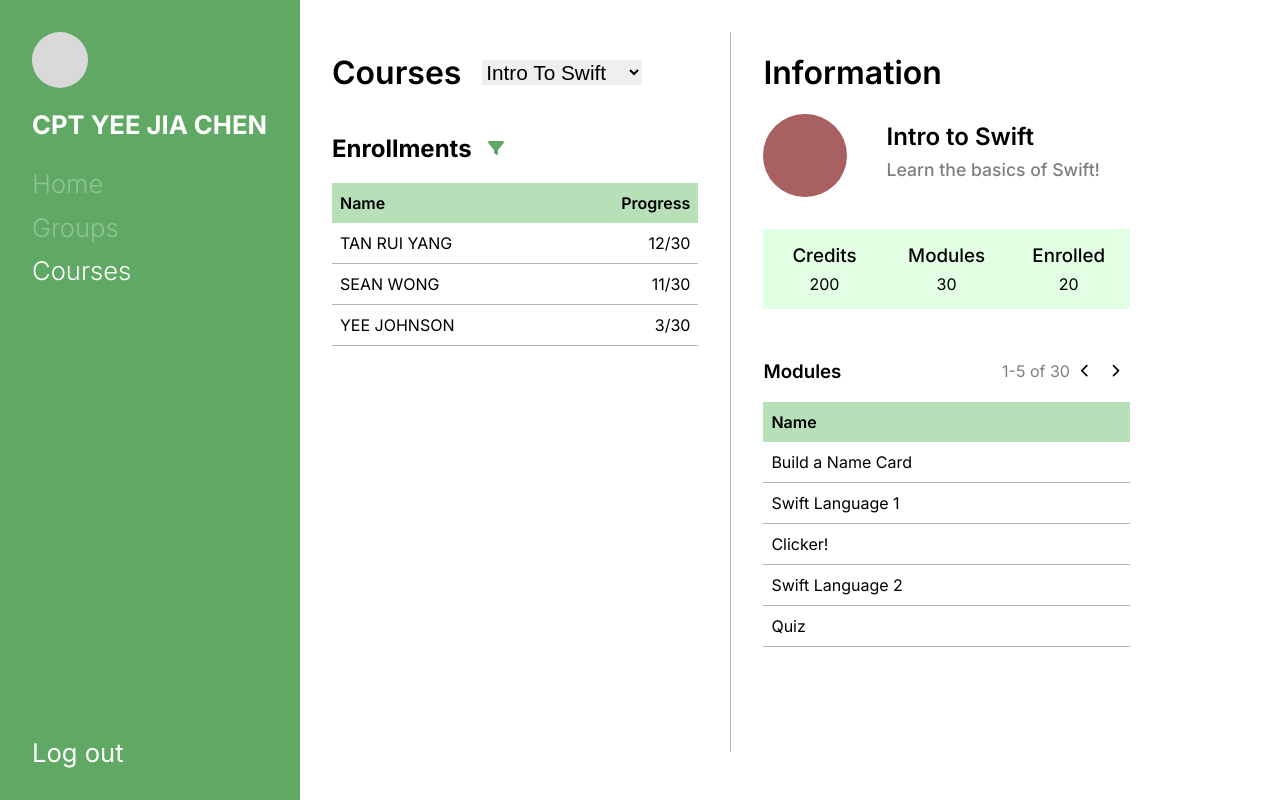
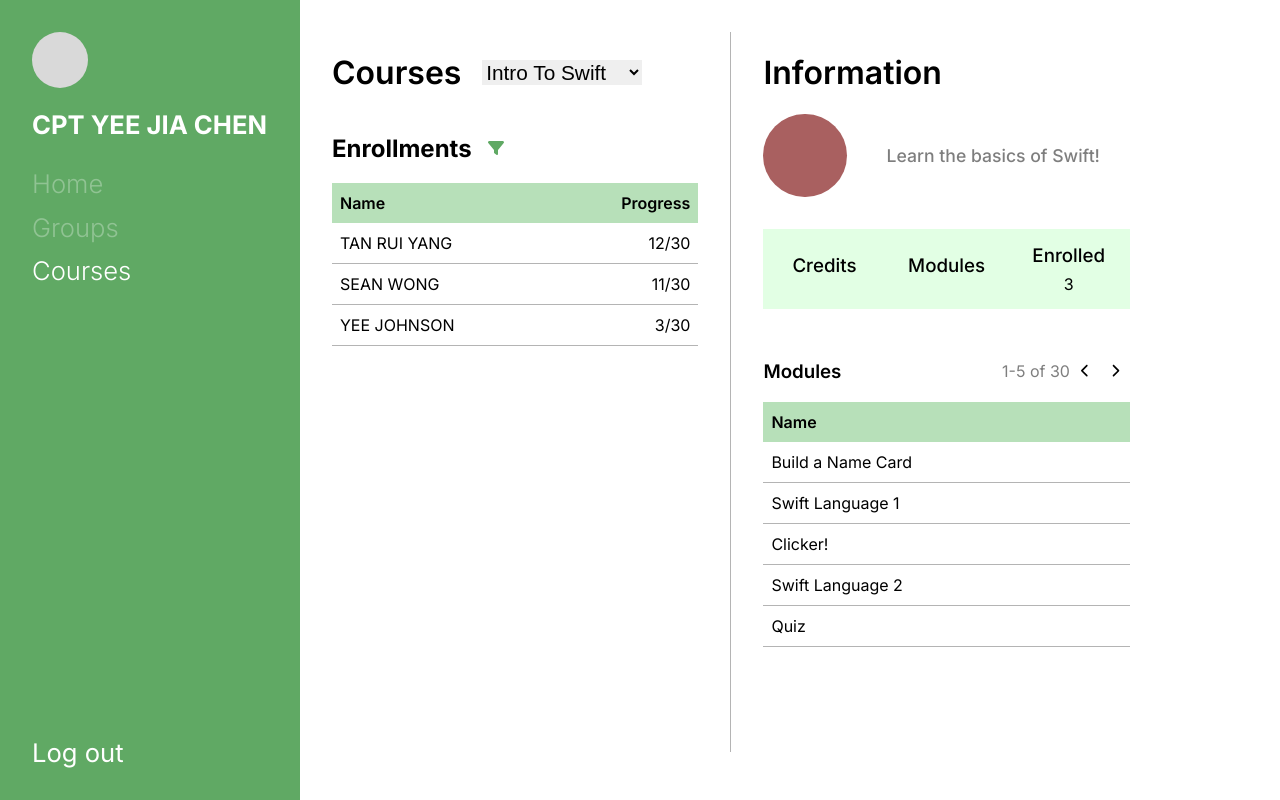
Before and after one commit to codeexp22-seb/SEBadmin, a Next.js app: page /dashboard/courses in a window 1280 px wide. Built offline with nearby package versions, Linux system fonts and the light colour scheme; no server answers; the database is empty.

Commit message:
add backend loading of some course information, highlight member in member list

```diff
--- a/components/courses/CourseInfo.js
+++ b/components/courses/CourseInfo.js
@@ -1,31 +1,50 @@
 import styles from '../../styles/courses/CourseInfo.module.css'
 import { FontAwesomeIcon } from '@fortawesome/react-fontawesome'
 import { faChevronLeft, faChevronRight } from '@fortawesome/free-solid-svg-icons'
+import { useEffect, useState } from 'react';
+import { collection, query, getFirestore, where, getDocs } from 'firebase/firestore';
+import { getApp } from 'firebase/app';
+const app = getApp();
+const db = getFirestore(app);
+const CourseInfo = () => {
+    const [course, setCourse] = useState({});
 
-
-const CourseInfo = () => {
+    useEffect(() => {
+        async function getData() {
+            const courseHandle = collection(db, "courses")
+            const q = query(courseHandle, where("name", '==', "Intro to Swift"));
+            const courseSnap = await getDocs(q);
+            let foundCourse = courseSnap;
+            courseSnap.forEach((course) => {
+                foundCourse = course.data()
+            })
+            console.log(Object.keys(foundCourse).length)
+            setCourse(foundCourse);
+        }
+        getData()
+    }, [])
     return (
         <div className={styles.container}>
             <h1>Information</h1>
             <div className={styles.courseMainInfo}>
                 <div className={styles.coursePic}></div>
                 <div>
-                    <h2>Intro to Swift</h2>
+                    <h2>{course.name}</h2>
                     <p>Learn the basics of Swift!</p>
                 </div>
             </div>
             <div className={styles.statsList}>
                 <div className={styles.statsItem}>
                     <h3>Credits</h3>
-                    <p>200</p>
+                    <p>{course.credits}</p>
                 </div>
                 <div className={styles.statsItem}>
                     <h3>Modules</h3>
-                    <p>30</p>
+                    <p>{course.modules}</p>
                 </div>
                 <div className={styles.statsItem}>
                     <h3>Enrolled</h3>
-                    <p>20</p>
+                    <p>3</p>
                 </div>
             </div>
 
--- a/components/groups/MemberList.js
+++ b/components/groups/MemberList.js
@@ -42,7 +42,7 @@
                         <td>XENOS ANONG</td>
                         <td>250</td>
                     </tr>
-                    <tr>
+                    <tr style = {{backgroundColor: '#eeeeee'}}>
                         <td>YEE JOHNSON</td>
                         <td>200</td>
                     </tr>
```
